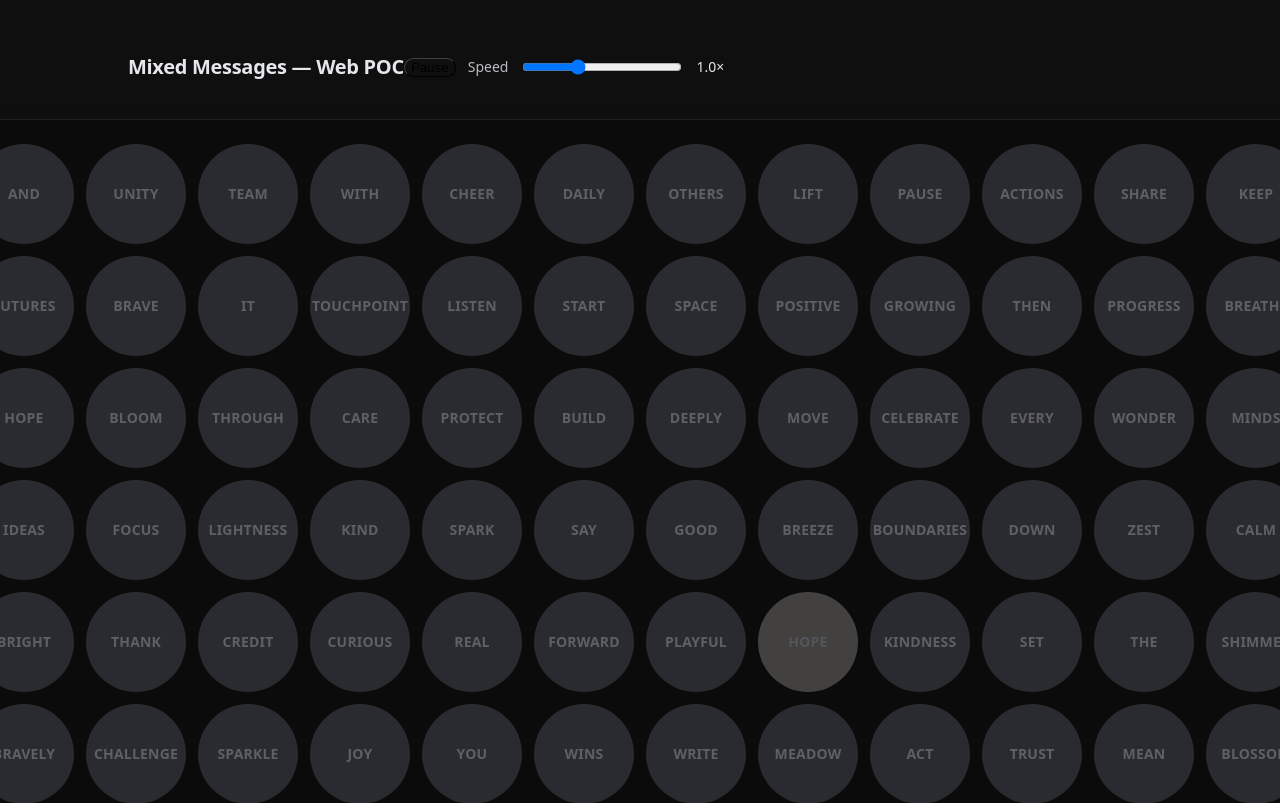
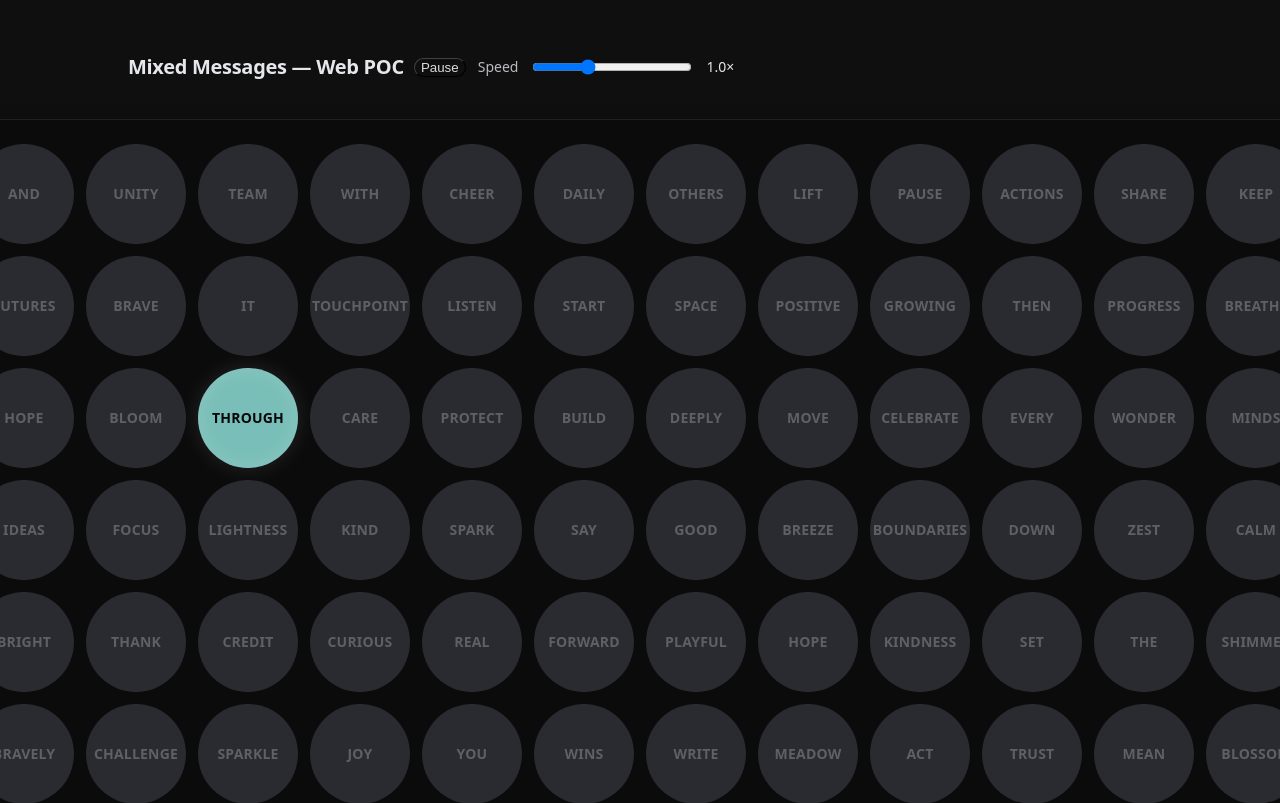
Before and after one commit to AstroCoded/mixed-messages, a React (Vite) app: page / in a window 1280 px wide. Shown: the top 803 px of the page. Built offline with nearby package versions, Linux system fonts and the light colour scheme.

Commit message:
fixed play/pause buttong spacing and text color. adjusted timing fo crossfading

```diff
--- a/src/MixedMessagesPOC.jsx
+++ b/src/MixedMessagesPOC.jsx
@@ -12,7 +12,7 @@ const GAP_PX = 12
 // timings (ms)
 const FADE_MS = 1500 // fade duration
 const HOLD_MS = 1800 // how long a single word stays fully visible
-const BUILD_STEP_MS = 1000 // time between word starts; next starts when prev is 75% faded
+const BUILD_STEP_MS = 1000 // time between word starts
 const PHRASE_PAUSE_MS = 1500 // pause between phrases
 
 // 20 motivational phrases (3–8 words each)
@@ -228,7 +228,11 @@ export default function MixedMessagesPOC() {
 
   useEffect(() => {
     function startSequence() {
-      clearTimers()
+      // reset timers + state
+      for (const id of buildTimersRef.current) window.clearTimeout(id)
+      if (timerRef.current) window.clearTimeout(timerRef.current)
+      buildTimersRef.current = []
+      timerRef.current = null
       setLit(new Set())
 
       const baseWords = allPhraseWords[phraseIdx] || []
@@ -241,33 +245,54 @@ export default function MixedMessagesPOC() {
       }
 
       let t = 0
-      const fadeOverlapStart = HOLD_MS
-      const nextStartOffset = HOLD_MS + 0.75 * FADE_MS
+      const fadeOverlapStart = HOLD_MS // begin fade out
+      const nextStartOffset = HOLD_MS + 0.35 * FADE_MS // next starts at 75% of prev's fade
 
       indices.forEach((idx) => {
+        // fade in this word
         addDelay(t, () => {
           const color =
             PASTEL_COLORS[Math.floor(Math.random() * PASTEL_COLORS.length)]
           setCircleColors((prev) => ({ ...prev, [idx]: color }))
           setLit(new Set([idx]))
         })
-        addDelay(t + fadeOverlapStart, () => setLit(new Set()))
+
+        // start fade out after HOLD_MS
+        addDelay(t + fadeOverlapStart, () => {
+          setLit(new Set()) // triggers the FADE_MS transition back to base
+        })
+
+        // advance the base time for the next word
         t += nextStartOffset
       })
 
-      const totalTime =
-        (indices.length - 1) * nextStartOffset +
-        fadeOverlapStart +
-        FADE_MS +
-        PHRASE_PAUSE_MS
-      addDelay(totalTime, advancePhrase)
+      // after the last word finishes its fade, pause, then advance phrase
+      const lastRemoveAt =
+        (indices.length - 1) * nextStartOffset + fadeOverlapStart + FADE_MS
+      addDelay(lastRemoveAt + PHRASE_PAUSE_MS, () => {
+        setOrderPos((pos) => {
+          const nextPos = pos + 1
+          if (nextPos < order.length) {
+            setPhraseIdx(order[nextPos])
+            return nextPos
+          } else {
+            const newOrder = shuffle([...Array(PHRASES.length).keys()])
+            setOrder(newOrder)
+            setPhraseIdx(newOrder[0])
+            return 0
+          }
+        })
+      })
     }
 
     if (playing) {
       startSequence()
-      return clearTimers
-    } else {
-      clearTimers()
+      return () => {
+        for (const id of buildTimersRef.current) window.clearTimeout(id)
+        if (timerRef.current) window.clearTimeout(timerRef.current)
+        buildTimersRef.current = []
+        timerRef.current = null
+      }
     }
   }, [playing, phraseIdx, allPhraseWords, wordIndex, speed])
 
@@ -286,8 +311,12 @@ export default function MixedMessagesPOC() {
         <div className="flex items-center gap-3">
           <button
             onClick={() => setPlaying((p) => !p)}
-            className="px-3 py-1.5 rounded-2xl shadow-sm border border-zinc-700 hover:border-zinc-500 transition"
-            style={{ background: 'transparent' }}
+            className="px-3 py-1.5 rounded-2xl shadow-sm border  border-zinc-700 hover:border-zinc-500 transition"
+            style={{
+              background: 'transparent',
+              marginLeft: 10,
+              color: '#DDDDDD',
+            }}
           >
             {playing ? 'Pause' : 'Play'}
           </button>
```
